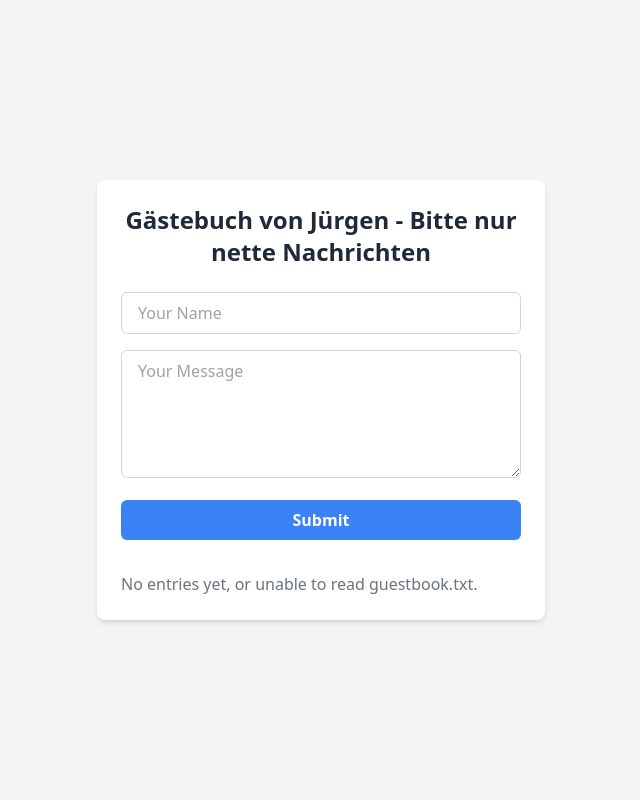
After one commit to juergen1976/dhbw, a PHP site: page /indexStyled.php in a window 1280 px wide. The commit adds this page. Shown: the whole page, without its empty margins (319-959 px from the left). Run offline with PHP 8.4, Linux system fonts and the light colour scheme; some libraries are stand-ins or nearby versions.

Commit message:
Stylings

```diff
--- /dev/null
+++ b/Web/Unit14/guestbook/indexStyled.php
@@ -0,0 +1,56 @@
+<!DOCTYPE html>
+<html lang="en">
+
+<head>
+    <meta charset="UTF-8">
+    <meta name="viewport" content="width=device-width, initial-scale=1.0">
+    <title>Gästebuch von Jürgen - Bitte nur nette Nachrichten</title>
+    <script src="https://cdn.tailwindcss.com"></script>
+</head>
+
+<body class="bg-gray-100 flex items-center justify-center min-h-screen">
+
+    <div class="bg-white shadow-md rounded-lg p-6 max-w-md w-full">
+        <h1 class="text-2xl font-bold text-center text-gray-800 mb-6">Gästebuch von Jürgen - Bitte nur nette Nachrichten</h1>
+        <form method="POST" class="space-y-4">
+            <div>
+                <input type="text" name="name" placeholder="Your Name" required
+                    class="w-full px-4 py-2 border border-gray-300 rounded-md focus:outline-none focus:ring-2 focus:ring-blue-500">
+            </div>
+            <div>
+                <textarea name="message" placeholder="Your Message" required
+                    class="w-full px-4 py-2 border border-gray-300 rounded-md focus:outline-none focus:ring-2 focus:ring-blue-500 h-32"></textarea>
+            </div>
+            <button type="submit"
+                class="w-full bg-blue-500 text-white font-bold py-2 px-4 rounded-md hover:bg-blue-600 transition duration-300">
+                Submit
+            </button>
+        </form>
+
+        <div class="mt-8">
+            <?php
+            $file = "guestbook.txt";
+            // Check if the form was submitted
+            if ($_SERVER['REQUEST_METHOD'] == 'POST') {
+                $entry = htmlspecialchars($_POST['name']) . ": " . htmlspecialchars($_POST['message']) . "\n";
+
+                // Attempt to write to the file and check for errors
+                if (file_put_contents($file, $entry, FILE_APPEND | LOCK_EX) === false) {
+                    echo "<p class='text-red-500'>Error writing to guestbook.txt. Please check file permissions.</p>";
+                }
+            }
+
+            // Check if the file exists and is readable
+            if (file_exists($file) && is_readable($file)) {
+                $entries = file_get_contents($file);
+                echo "<div class='mt-4 p-4 bg-gray-50 rounded-md'><p>" . nl2br($entries) . "</p></div>";
+            } else {
+                echo "<p class='text-gray-500 mt-4'>No entries yet, or unable to read guestbook.txt.</p>";
+            }
+            ?>
+        </div>
+    </div>
+
+</body>
+
+</html>
--- a/Web/Unit14/guestbook/index.php
+++ b/Web/Unit14/guestbook/indexUnstyled.php
@@ -7,8 +7,8 @@
 <body>
     <h1>Guestbook</h1>
     <form method="POST">
-        <input type="text" name="name" placeholder="Your Name" required><br>
-        <textarea name="message" placeholder="Your Message" required></textarea><br>
+        <input type="text" name="name" placeholder="Ihr Name" required><br>
+        <textarea name="message" placeholder="Ihre Nachricht" required></textarea><br>
         <button type="submit">Submit</button>
     </form>
 
```
Also changed, not shown: Web/Unit14/guestbook/guestbook.txt (deleted, +0 -8 lines).
